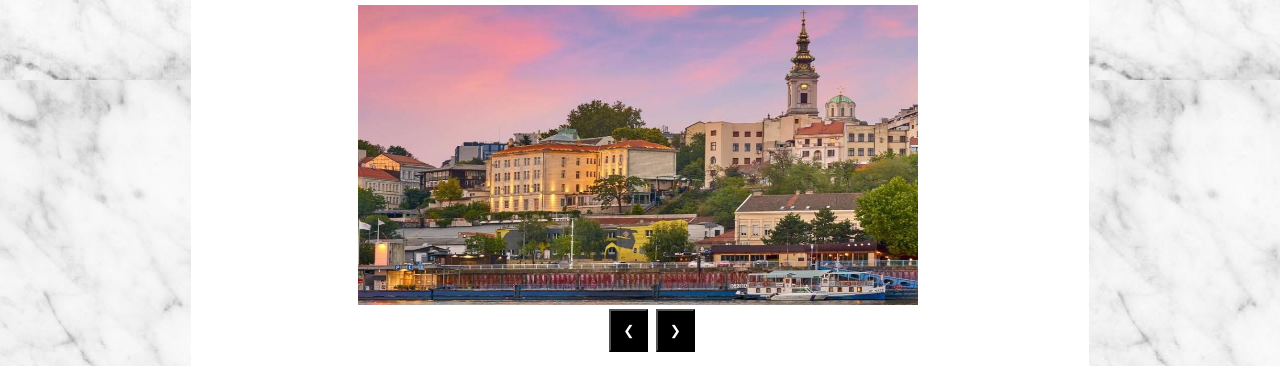
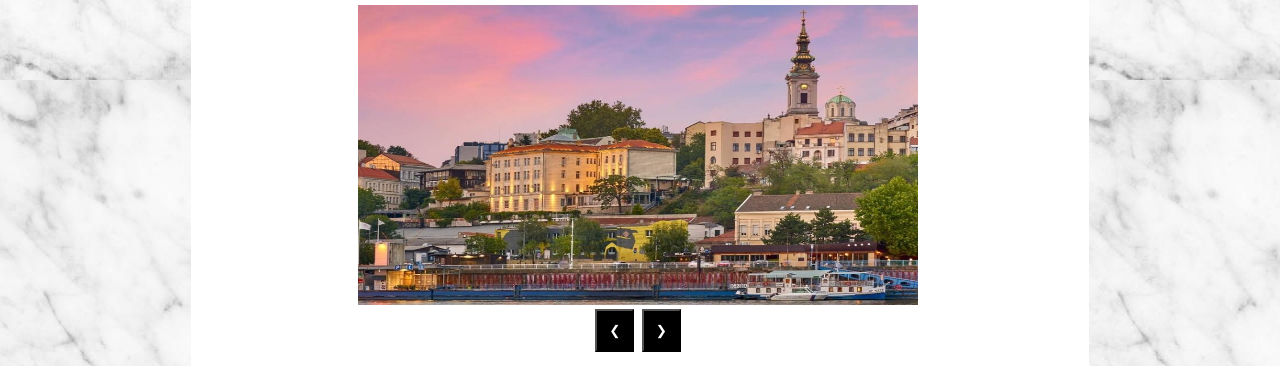
Before and after one commit to emmateva18/CollaborationTeamProject, a plain HTML site: page index.html in a window 1280 px wide. Shown: the part 636-1002 px from the top of the page. Drawn offline with Linux system fonts and the light colour scheme.

Commit message:
fixed buttons in index.html

```diff
--- a/index.html
+++ b/index.html
@@ -52,7 +52,7 @@
                             <a href="pages for countries/serbia.html"><img class="mySlides" src="images/serbia.jpg" style="width:560px;  height:300px;"></a>
                             <a href="pages for countries/estonia.html"><img class="mySlides" src="images/estoniaKaroliina3.png" style="width:560px;  height:300px;"></a>
                             <a href="pages for countries/malta.html"><img class="mySlides" src="images/maltaalexa.jpg" style="width:560px;  height:300px;"></a>
-                            <button class="slideshowbutton" onclick="plusDivs(-1)" style="margin-left:30px">&#10094;</button>
+                            <button class="slideshowbutton" onclick="plusDivs(-1)">&#10094;</button>
                             <button class="slideshowbutton" onclick="plusDivs(1)">&#10095;</button>
                         </div>
                         <br />
```
